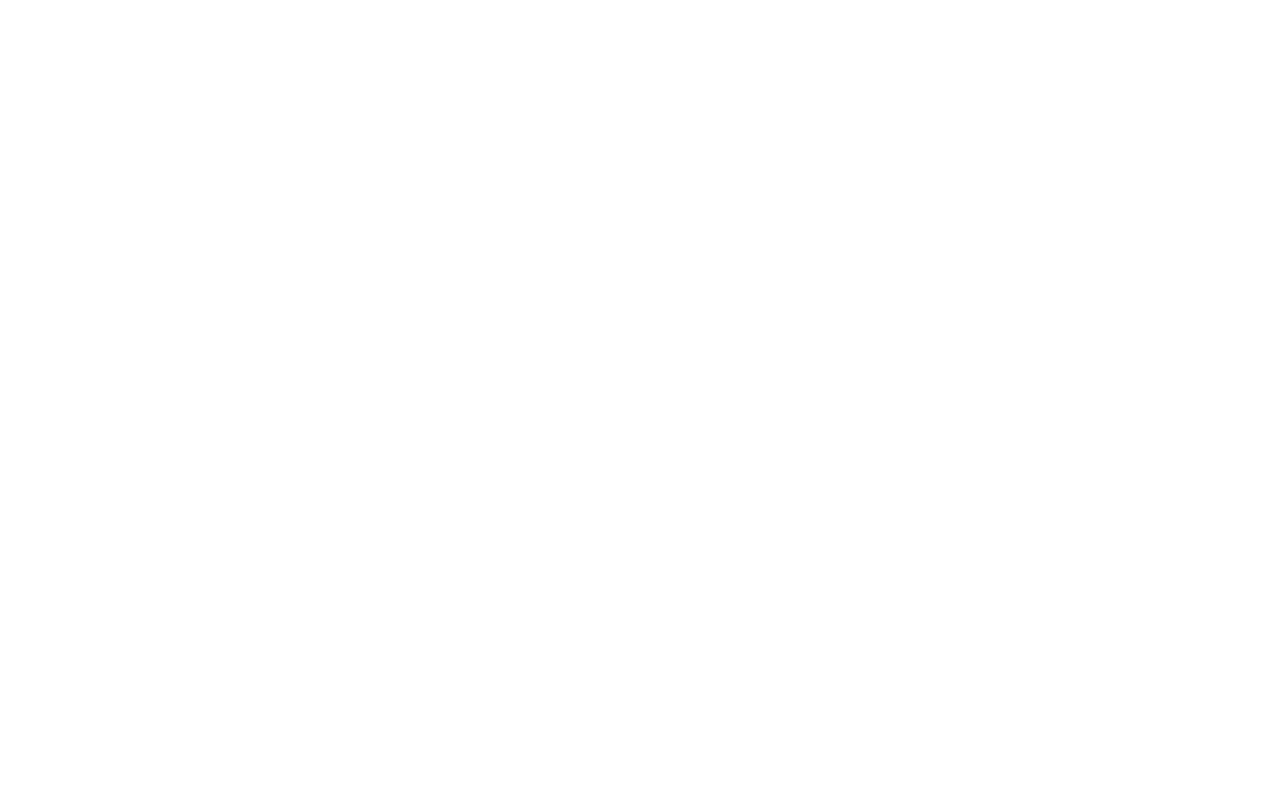
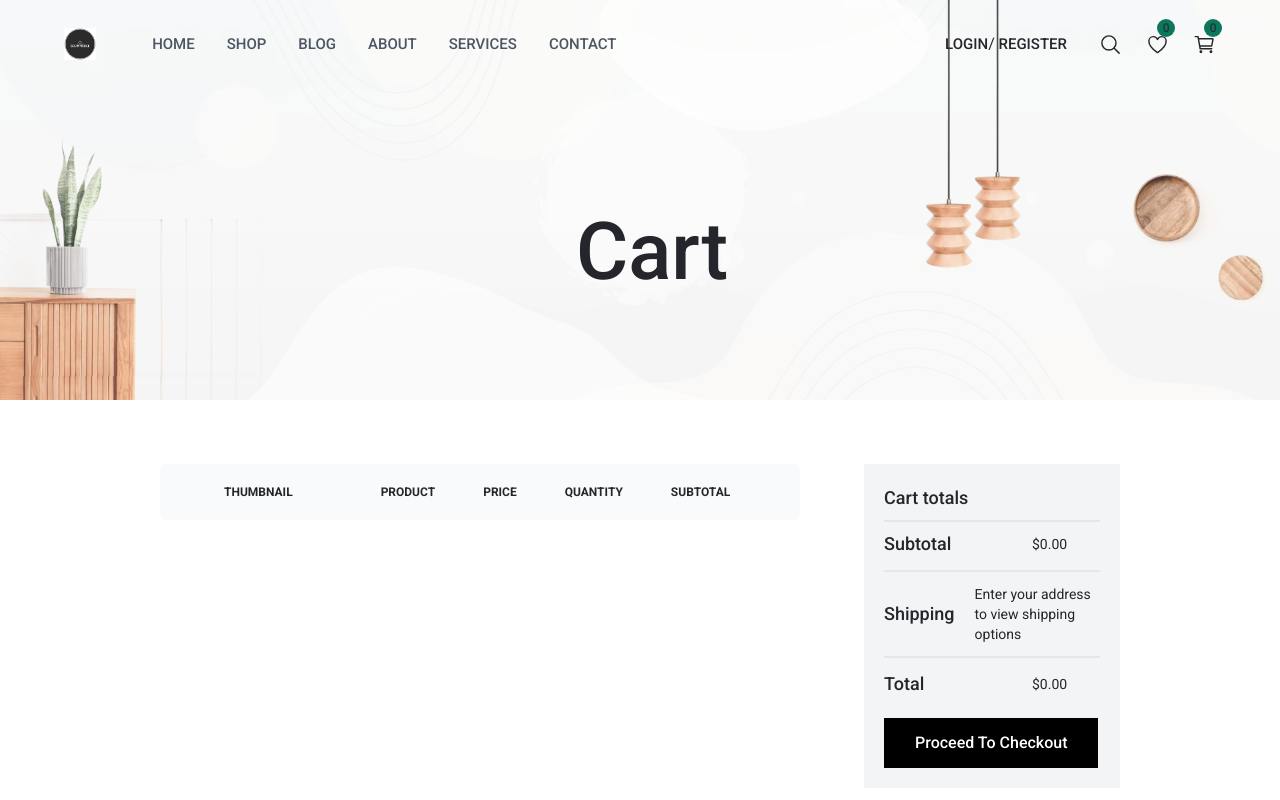
Before and after one commit to btruj/ecommerce, a React (Vite) app: page /cart in a window 1280 px wide. Before the commit this address had no page. Shown: the top 800 px of the page. Built offline with nearby package versions, Linux system fonts and the light colour scheme.

Commit message:
added cart page

```diff
--- a/src/App.jsx
+++ b/src/App.jsx
@@ -1,6 +1,6 @@
 
 import { BrowserRouter, Route, Routes} from "react-router-dom";
-import { Home, Layout, Shop } from "./router";
+import { CartPage, Home, Layout, Shop } from "./router";
 import { ProductDetails } from "./screen/product/ProductDetails";
 
 const App = () => {
@@ -24,11 +24,19 @@
         </Layout>
       }
       />
-            <Route
+      <Route
       path="/product-details/:productId"
       element={
         <Layout>
           <ProductDetails/>
+        </Layout>
+      }
+      />
+      <Route
+      path="/cart"
+      element={
+        <Layout>
+          <CartPage/>
         </Layout>
       }
       />
--- a/src/components/cart/CheckOutForm.jsx
+++ b/src/components/cart/CheckOutForm.jsx
@@ -0,0 +1,7 @@
+
+
+export const CheckOutForm = () => {
+  return (
+    <div>CheckOutForm</div>
+  )
+}
--- a/src/router/index.js
+++ b/src/router/index.js
@@ -1,3 +1,4 @@
+export { CartPage } from "../screen/CartPage";
 export { ProductDetails } from "../screen/product/ProductDetails";
 export { Shop } from "../screen/shop/Shop";
 export {ProductSlide} from "../components/product/ProductSlide";
--- /dev/null
+++ b/src/screen/CartPage.jsx
@@ -0,0 +1,112 @@
+import { useDispatch, useSelector } from "react-redux";
+import { CartActions, selectTotalPrice } from "../redux/slice/cartSlice"
+import BgImage from "../assets/common/Frame.png"
+import { Title } from "../components/common/CustomComponents";
+
+export const CartPage = () => {
+    const cartItems = useSelector((state) => state.cart.itemList)
+    const totalPrice = useSelector(selectTotalPrice)
+    const dispatch = useDispatch()
+  return (
+<>
+<section className="mt-16">
+    <div className="h-[50vh]">
+        <div className="images absolute top-0 left-0 w-full h-1/2">
+            <img src={BgImage} alt="" className="w-full h-full object-cover"/>
+        </div>
+        <div className="text absolute top-48 left-[45%]">
+            <Title level={1}>Cart</Title>
+        </div>
+        </div>
+        <div className="container flex justify-between">
+            <div className="w-2/3">
+                <div className="relative overflow-x-auto sm:rounded-lg">
+                    <table className="w-full text-sm text-left rtl:text-right">
+                        <thead className="text-xs text-primary uppercase bg-gray-50">
+                            <tr>
+                                <th scope="col" className="px-16 py-5">
+                                   Thumbnail
+                                </th>
+                                <th scope="col" className="px-6 py-3">
+                                    Product
+                                </th>
+                                <th scope="col" className="px-6 py-3">
+                                    Price
+                                </th>
+                                <th scope="col" className="px-6 py-3">
+                                    Quantity
+                                </th>
+                                <th scope="col" className="px-6 py-3">
+                                   Subtotal
+                                </th>
+                                <th scope="col" className="px-6 py-3"></th>
+                            </tr>
+                        </thead>
+                        <tbody>
+                            {cartItems?.map((item) => (
+                                <CartPageCard
+                                key={item?.id}
+                                id={item?.id}
+                                cover={item?.cover}
+                                name={item?.name}
+                                price={item?.price}
+                                quantity={item?.quantity}
+                                totalprice={item?.totalprice} />
+                            ))}
+                        </tbody>
+                    </table>
+                </div>
+            </div>
+        <div className="w-2/6 ml-16">
+            <div className="bg-gray-100 p-5">
+                <p className="text-lg font-medium text-primary">Cart totals</p>
+                    <hr className="my-2 h-[2px] bg-gray-200"/>
+                    <div className="text-lg font-medium text-primary flex items-center gap-5">
+                        <p className="w-32">Subtotal</p> <p className="text-sm font-normal">${totalPrice.toFixed(2)}</p>
+                    </div>
+                    <hr  className="my-3 h-[2px] bg-gray-200"/>
+                    <div className="text-lg font-medium text-primary flex items-center gap-5">
+                        <p className="w-32">Shipping</p> <p className="text-sm font-normal">Enter your address to view shipping options</p>
+                    </div>
+                    <hr  className="my-3 h-[2px] bg-gray-200"/>
+                    <div className="text-lg font-medium text-primary flex items-center gap-5">
+                        <p className="w-32">Total</p> <p className="text-sm font-normal">${totalPrice.toFixed(2)}</p>
+                    </div>
+                    {/* <StripeCheckOut
+                    token={handleToken}
+                    stripeKey=""
+                    amount={totalPrice * 100} //stripe amount will be in cents so multiply by 100
+                    name="Gorkcoder Food Store"
+                    email="gorkcoder@gmail.com"
+                    description="Payment test using Stripe checkout"
+                    > */}
+                        <button className="primary-btn mt-5">Proceed To Checkout</button>
+                        {/* </StripeCheckOut> */}
+            </div>
+        </div>
+    </div>
+</section>
+</>
+  )
+}
+
+
+export const CartPaged = ({id, cover, name, price, quantity, totalPrice }) => {
+
+    const dispatch = useDispatch();
+
+    const inCartitems = () => {
+        dispatch(CartActions.addToCart({id, name, price}))
+    }
+    const removeCartitem = () => {
+        dispatch(CartActions.removeFromCart(id))
+    }
+    const removeCartitems = () => {
+        dispatch(CartActions.removeFromAllCart(id))
+    }
+
+  return (
+    <>
+    </>
+  )
+}
```
Also changed, not shown: src/assets/common/Frame.png (added).
